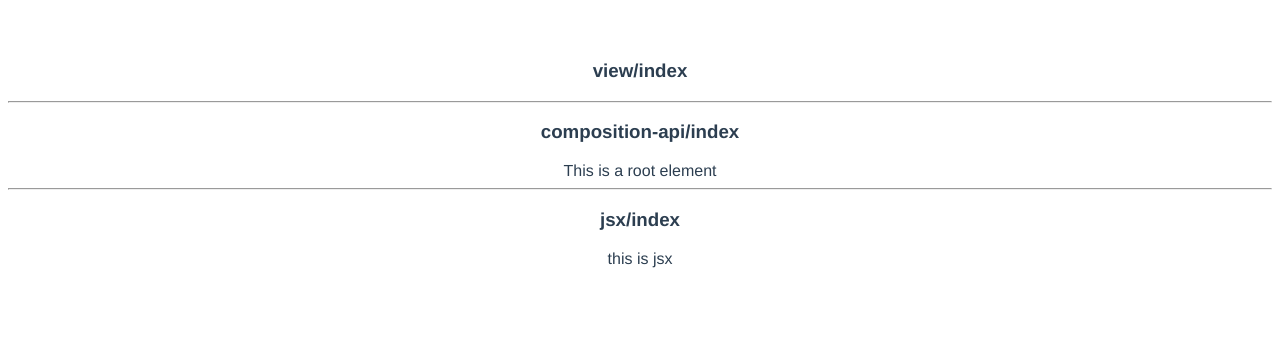
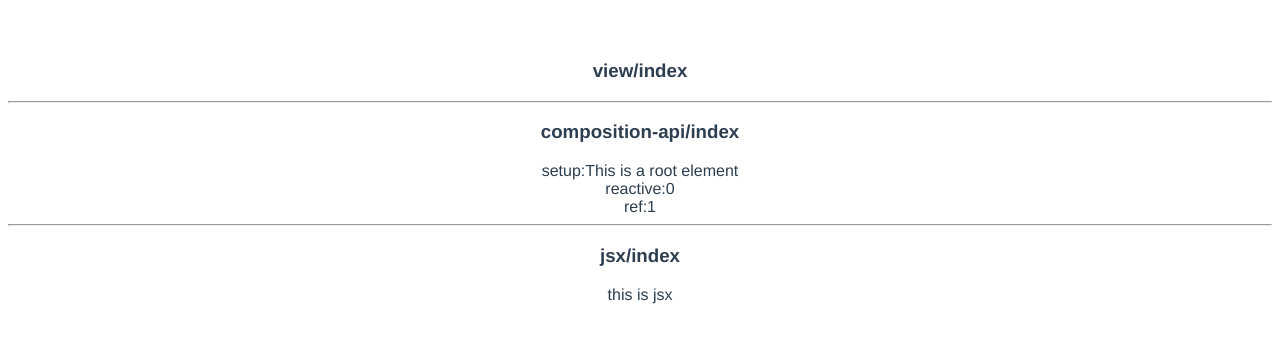
Before and after one commit to amjanney/vite-project, a Vue app: page / in a window 1280 px wide. Shown: the top 342 px of the page. Built offline with nearby package versions, Linux system fonts and the light colour scheme; what jl-ui-test would draw is missing.

Commit message:
feat：reactive&ref

```diff
--- a/src/components/composition-api/index.vue
+++ b/src/components/composition-api/index.vue
@@ -1,7 +1,7 @@
 <!--
  * @Author: your name
  * @Date: 2021-03-23 10:32:54
- * @LastEditTime: 2021-03-23 16:20:13
+ * @LastEditTime: 2021-03-24 11:18:27
  * @LastEditors: Please set LastEditors
  * @Description: In User Settings Edit
  * @FilePath: /vite-project/src/components/composition-api/index.vue
@@ -10,13 +10,17 @@
   <div>
     <h3>composition-api/index</h3>
     <Setup />
+    <Reactive />
+    <Ref />
   </div>
 </template>
 
 <script>
 import Setup from './setup.vue';
+import Reactive from './reactive.vue';
+import Ref from './ref.vue';
 export default {
-  components: { Setup },
+  components: { Setup, Reactive, Ref },
   setup () {
     return {}
   }
--- /dev/null
+++ b/src/components/composition-api/reactive.vue
@@ -0,0 +1,82 @@
+<!--
+ * @Author: your name
+ * @Date: 2021-03-23 10:31:28
+ * @LastEditTime: 2021-03-24 11:16:35
+ * @LastEditors: Please set LastEditors
+ * @Description: In User Settings Edit
+ * @FilePath: /vite-project/src/components/composition-api/setup.vue
+-->
+
+<!--
+ * @param reactive 返回对象的响应式副本
+ * @param readonly 任何被访问的嵌套 property 也是只读的
+ * @param isProxy 检查对象是否是由 reactive 或 readonly 创建的 proxy。
+ * @param isReactive 检查对象是否是由 reactive 创建的响应式代理
+ * @param isReadonly 检查对象是否是由 readonly 创建的只读代理
+ * @param toRaw 返回 reactive 或 readonly 代理的原始对象
+ * @param markRaw 标记一个对象，使其永远不会转换为 proxy。返回对象本身。
+ * @param shallowReactive 创建一个响应式代理，它跟踪其自身 property 的响应性，但不执行嵌套对象的深层响应式转换 (暴露原始值)。
+ * @param shallowReadonly 创建一个 proxy，使其自身的 property 为只读，但不执行嵌套对象的深度只读转换 (暴露原始值)。
+-->
+
+<template>
+  <div>
+    <div ref="root">reactive:{{state.count}}</div>
+
+  </div>
+</template>
+
+<script lang="ts">
+import VueTypes from 'vue-types'
+import { reactive, readonly, isProxy, ref, toRaw, markRaw, isReactive, h, onMounted, watchEffect,  } from 'vue';
+export default {
+  name: 'setup',
+  props: {
+    user: VueTypes.string
+  },
+  setup () {
+    const state = reactive({
+      count: 0
+    })
+
+    const count2 = ref(0);
+    const obj = reactive({ count2 });
+
+    // ref 不会被解构
+    console.log(obj.count2 === count2.value); //true
+
+    // 它会更新 `obj.value`
+    count2.value ++;
+    console.log(count2.value);
+    console.log(obj.count2);
+
+    // 它也会更新 `count` ref
+    obj.count2++;
+    console.log(count2.value);
+    console.log(obj.count2);
+
+    const origin = reactive({ count3: 0 })
+    const copy = readonly(origin)
+    origin.count3 = 1
+    // copy.count3++ // 修改会出发警告
+
+    console.log('origin对象是由reactive 或 readonly 创建的 proxy：' + isProxy(origin));
+    console.log('copy对象是由reactive 或 readonly 创建的 proxy：' + isProxy(copy));
+
+    const foo = {}
+    const reactiveFoo = reactive(foo)
+    console.log('原始对象比较：' + toRaw(reactiveFoo) === foo) // true
+
+    const foo2 = markRaw({})
+    console.log('原始对象：' + isReactive(reactive(foo))) // false
+
+    return {
+      state
+    }
+  }
+}
+</script>
+
+<style scoped>
+
+</style>
--- /dev/null
+++ b/src/components/composition-api/ref.vue
@@ -0,0 +1,87 @@
+<!--
+ * @Author: your name
+ * @Date: 2021-03-24 11:17:51
+ * @LastEditTime: 2021-03-24 15:19:00
+ * @LastEditors: Please set LastEditors
+ * @Description: In User Settings Edit
+ * @FilePath: /vite-project/src/components/composition-api/ref.vue
+-->
+
+<!--
+ * @param ref 接受一个内部值并返回一个响应式且可变的 ref 对象。ref 对象具有指向内部值的单个 property .value。
+ * @param unref 如果参数是一个 ref，则返回内部值，否则返回参数本身
+ * @param toRef 可以用来为源响应式对象上的某个 property 新创建一个 ref
+ * @param toRefs 将响应式对象转换为普通对象，其中结果对象的每个 property 都是指向原始对象相应 property 的 ref
+ * @param isRef 检查值是否为一个 ref 对象
+ * @param customRef 创建一个自定义的 ref
+ * @param shallowRef 创建一个跟踪自身 .value 变化的 ref，但不会使其值也变成响应式的。
+ * @param triggerRef 手动执行与 shallowRef 关联的任何副作用
+-->
+
+
+<template>
+  <div>
+    ref:{{count}}
+  </div>
+</template>
+
+<script>
+import { ref, unref, isRef, reactive, toRef, toRefs, watchEffect, getCurrentInstance } from 'vue';
+export default {
+  setup () {
+    const count = ref(0)
+    console.log(count.value) // 0
+
+    count.value++;
+    console.log(count.value); // 1
+
+    const val = ref(1);
+    const realVal = unref(val);
+
+    console.log("🚀 ~ file: ref.vue ~ line 38 ~ setup ~ realVal", realVal)
+    console.log(isRef(val));
+
+    const state = reactive({
+      foo: 1,
+      bar: 2
+    })
+
+    // 把对象的某一个属性响应式
+    const fooRef = toRef(state, 'foo')
+
+    fooRef.value++
+    console.log(state.foo) // 2
+
+    state.foo++
+    console.log(fooRef.value) // 3
+
+    const state2 = reactive({
+      foo: 1,
+      bar: 2
+    })
+    const stateAsRefs = toRefs(state2)
+
+    const num = ref(0)
+
+    watchEffect(() => console.log(num.value))
+    // -> logs 0
+
+    setTimeout(() => {
+      num.value++
+      // -> logs 1
+    }, 2000)
+
+    const internalInstance = getCurrentInstance()
+    console.log("🚀 ~ file: ref.vue ~ line 75 ~ setup ~ internalInstance", internalInstance)
+
+    return {
+      count,
+      stateAsRefs
+    }
+  }
+}
+</script>
+
+<style scoped>
+
+</style>
--- a/src/components/composition-api/setup.vue
+++ b/src/components/composition-api/setup.vue
@@ -1,14 +1,14 @@
 <!--
  * @Author: your name
  * @Date: 2021-03-23 10:31:28
- * @LastEditTime: 2021-03-23 15:19:22
+ * @LastEditTime: 2021-03-23 19:28:54
  * @LastEditors: Please set LastEditors
  * @Description: In User Settings Edit
  * @FilePath: /vite-project/src/components/composition-api/setup.vue
 -->
 <template>
   <div>
-    <div ref="root">This is a root element</div>
+    <div ref="root">setup:This is a root element</div>
   </div>
 </template>
 
@@ -25,7 +25,7 @@ export default {
 
     watchEffect(() => {
       // 这个副作用在 DOM 更新之前运行，因此，模板引用还没有持有对元素的引用。
-      console.log(root.value) // => null
+      // console.log(root.value) // => null
     },{
         flush: 'post'
       });
--- a/src/components/jsx/index.vue
+++ b/src/components/jsx/index.vue
@@ -1,7 +1,7 @@
 <!--
  * @Author: your name
  * @Date: 2021-03-23 16:06:15
- * @LastEditTime: 2021-03-23 16:26:28
+ * @LastEditTime: 2021-03-23 16:54:37
  * @LastEditors: Please set LastEditors
  * @Description: In User Settings Edit
  * @FilePath: /vite-project/src/components/jsx/index.vue
```
